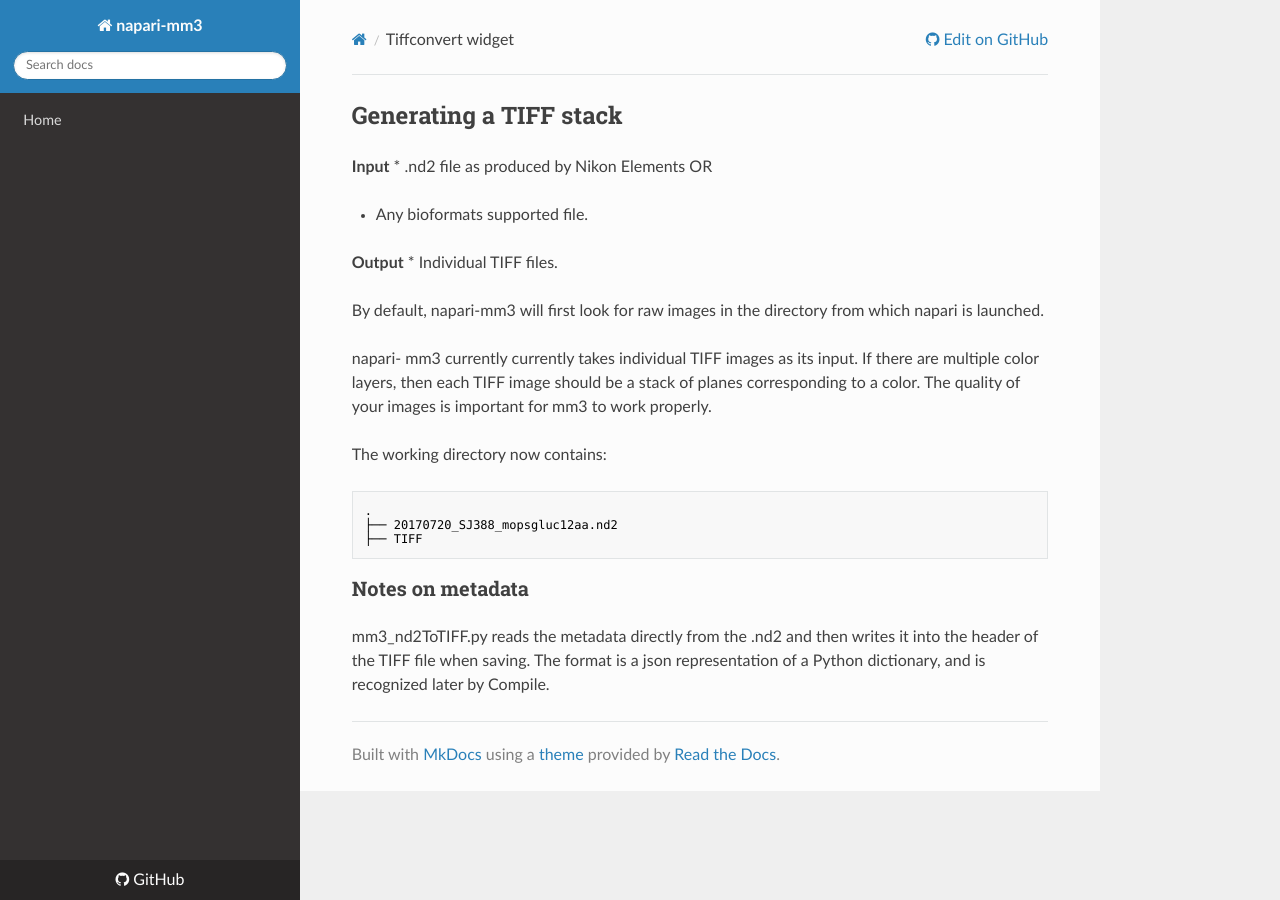
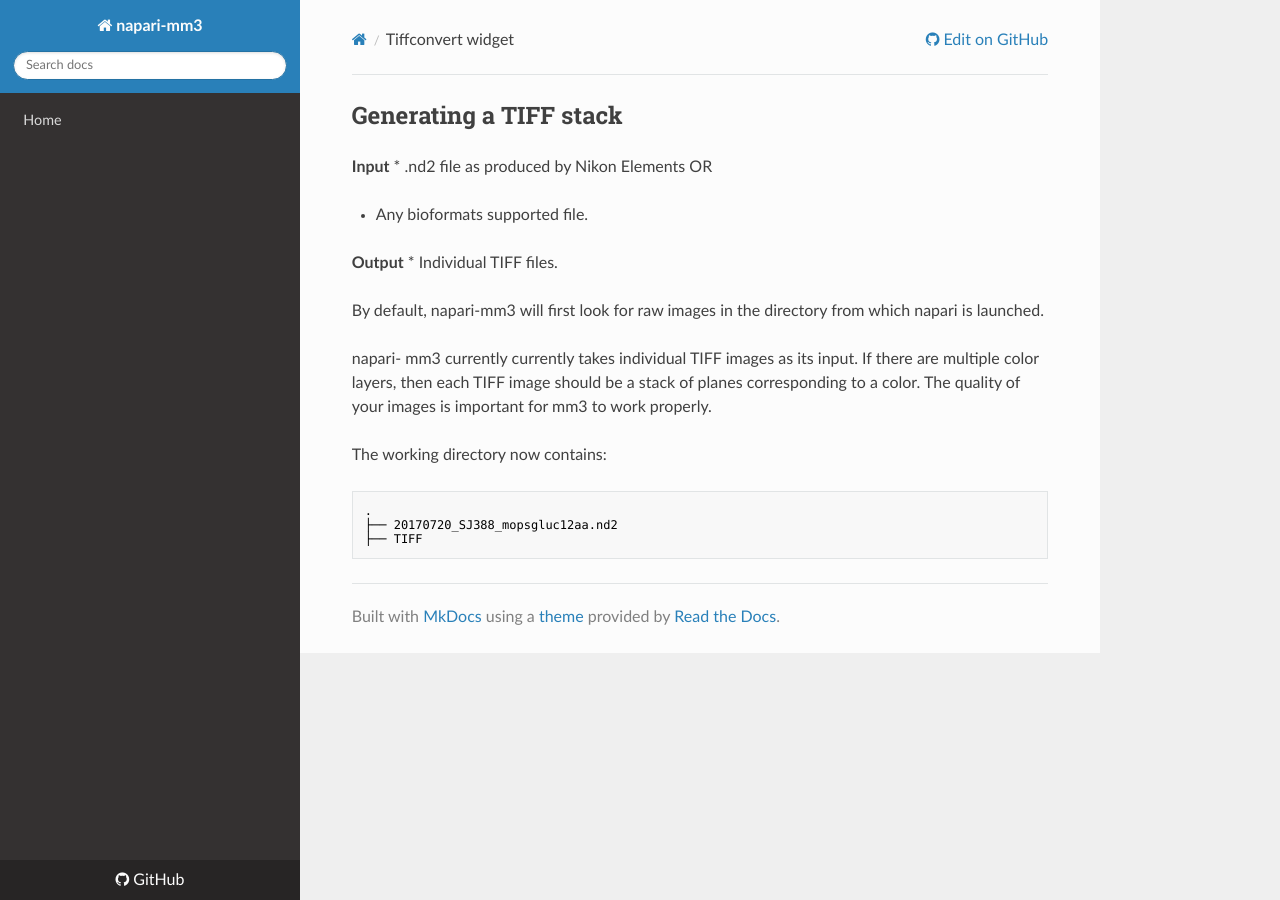
Before and after one commit to junlabucsd/napari-mm3, an MkDocs documentation site: the page built from docs/tiffconvert-widget.md, in a window 1280 px wide. Built offline with MkDocs 1.6.1, drawn with Linux system fonts in a browser that asks for light colours; nearby versions of some CDN libraries; old or Windows-style settings are respelled for this version of MkDocs.

Commit message:
Update tiffconvert-widget.md

````diff
--- a/docs/tiffconvert-widget.md
+++ b/docs/tiffconvert-widget.md
@@ -19,7 +19,3 @@ The working directory now contains:
 ├── 20170720_SJ388_mopsgluc12aa.nd2
 ├── TIFF
 ```
-
-### Notes on metadata
-
-mm3_nd2ToTIFF.py reads the metadata directly from the .nd2 and then writes it into the header of the TIFF file when saving. The format is a json representation of a Python dictionary, and is recognized later by Compile.
````
